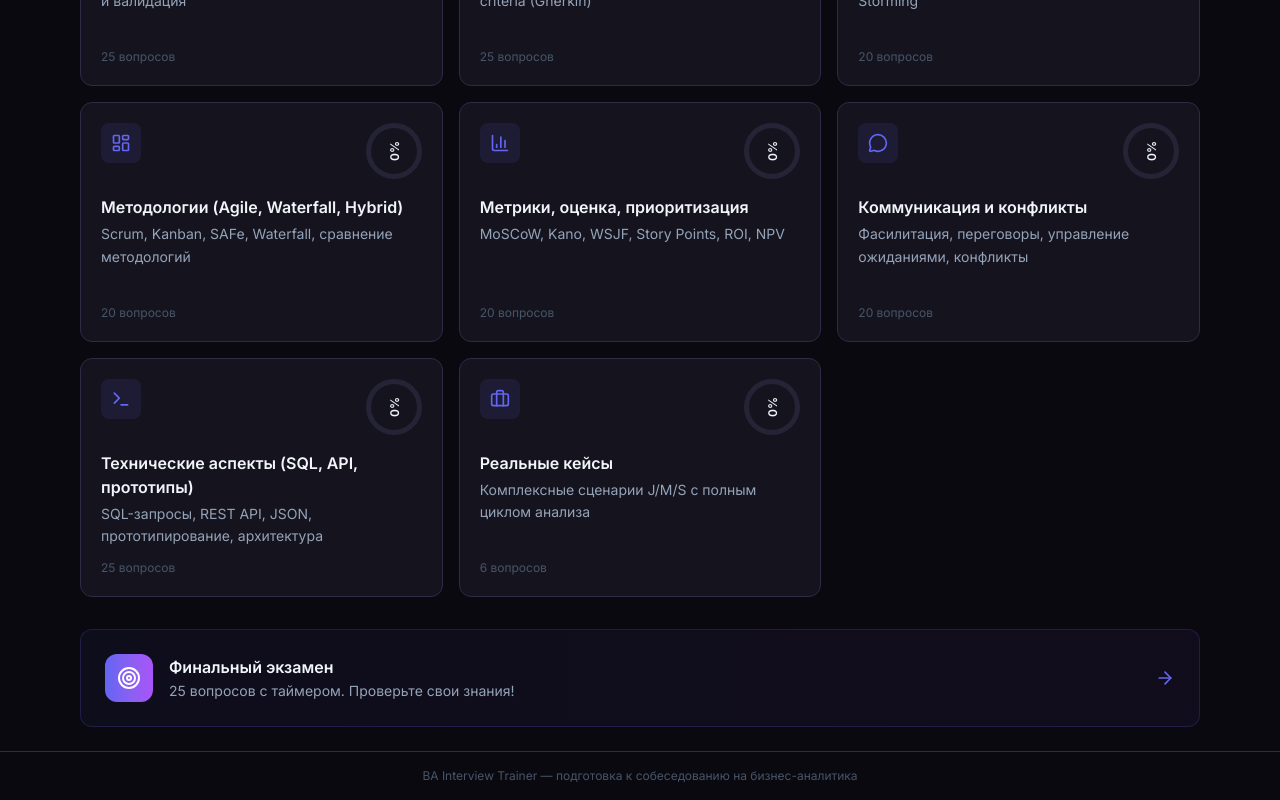
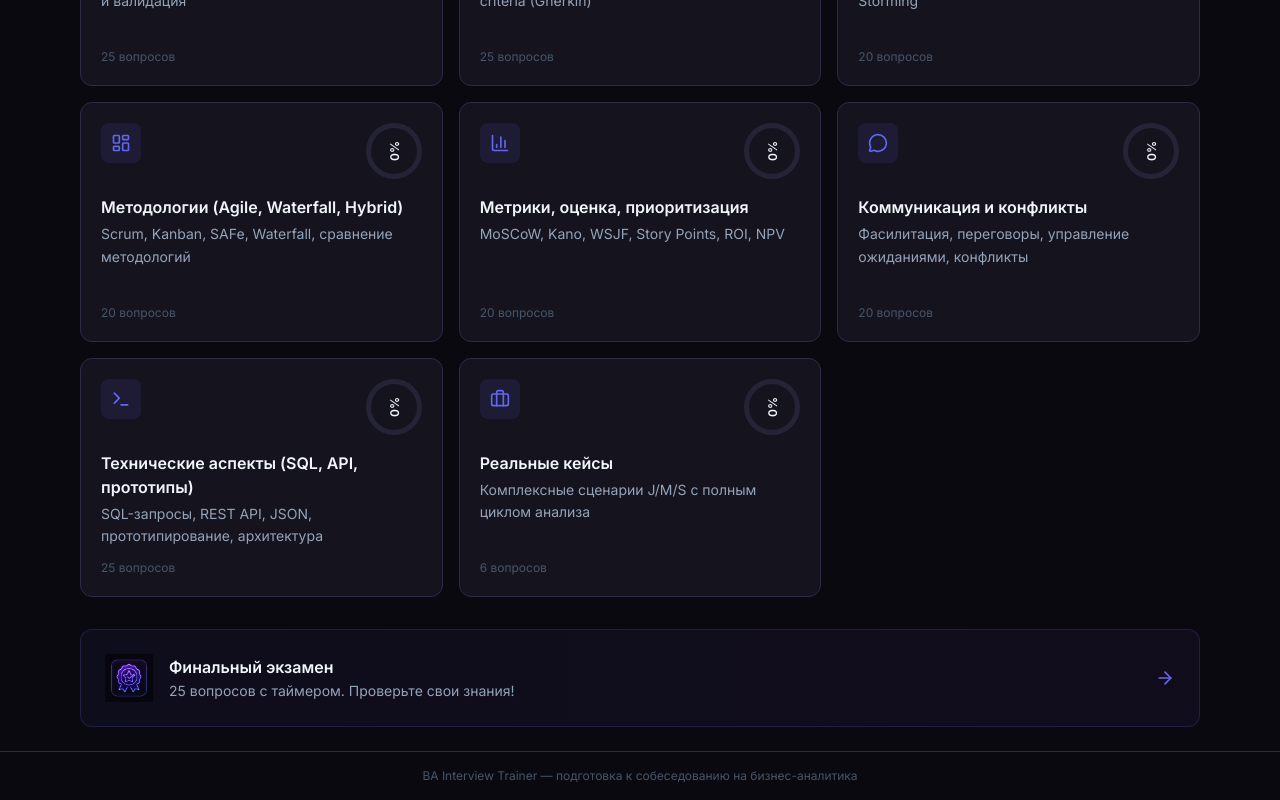
Before and after one commit to solomonczyk/bi-trainer-local, a React (Vite) app: page / in a window 1280 px wide. Shown: the part 1026-1826 px from the top of the page. Built offline with nearby package versions, Linux system fonts and the light colour scheme.

Commit message:
fix: replace exam button icon with PNG image

```diff
--- a/src/pages/DashboardPage.tsx
+++ b/src/pages/DashboardPage.tsx
@@ -102,9 +102,7 @@ export default function DashboardPage() {
       <Link to="/exam" className="corner-sweep block p-6 rounded-xl bg-gradient-to-r from-primary/5 to-secondary/5 border border-primary/20 hover:border-primary/40 transition-all group">
         <div className="flex items-center justify-between">
           <div className="flex items-center gap-4">
-            <div className="w-12 h-12 rounded-xl bg-gradient-to-r from-primary to-secondary flex items-center justify-center">
-              <Target size={24} className="text-white" />
-            </div>
+            <img src="/exam-btn.png" alt="" className="w-12 h-12" />
             <div className="text-left">
               <h3 className="font-semibold text-text-primary">Финальный экзамен</h3>
               <p className="text-sm text-text-secondary mt-0.5">25 вопросов с таймером. Проверьте свои знания!</p>
```
Also changed, not shown: public/exam-btn.png (added).
